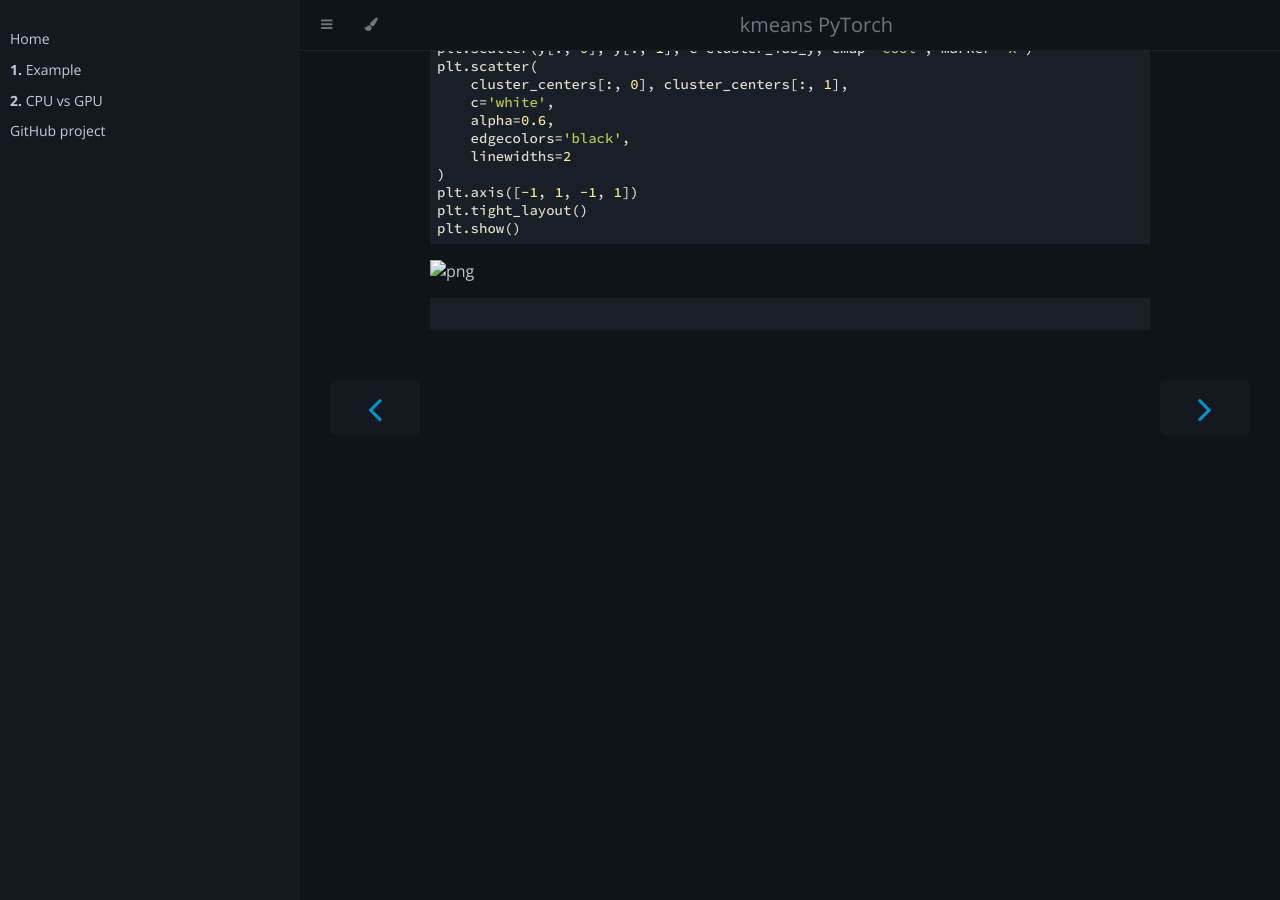
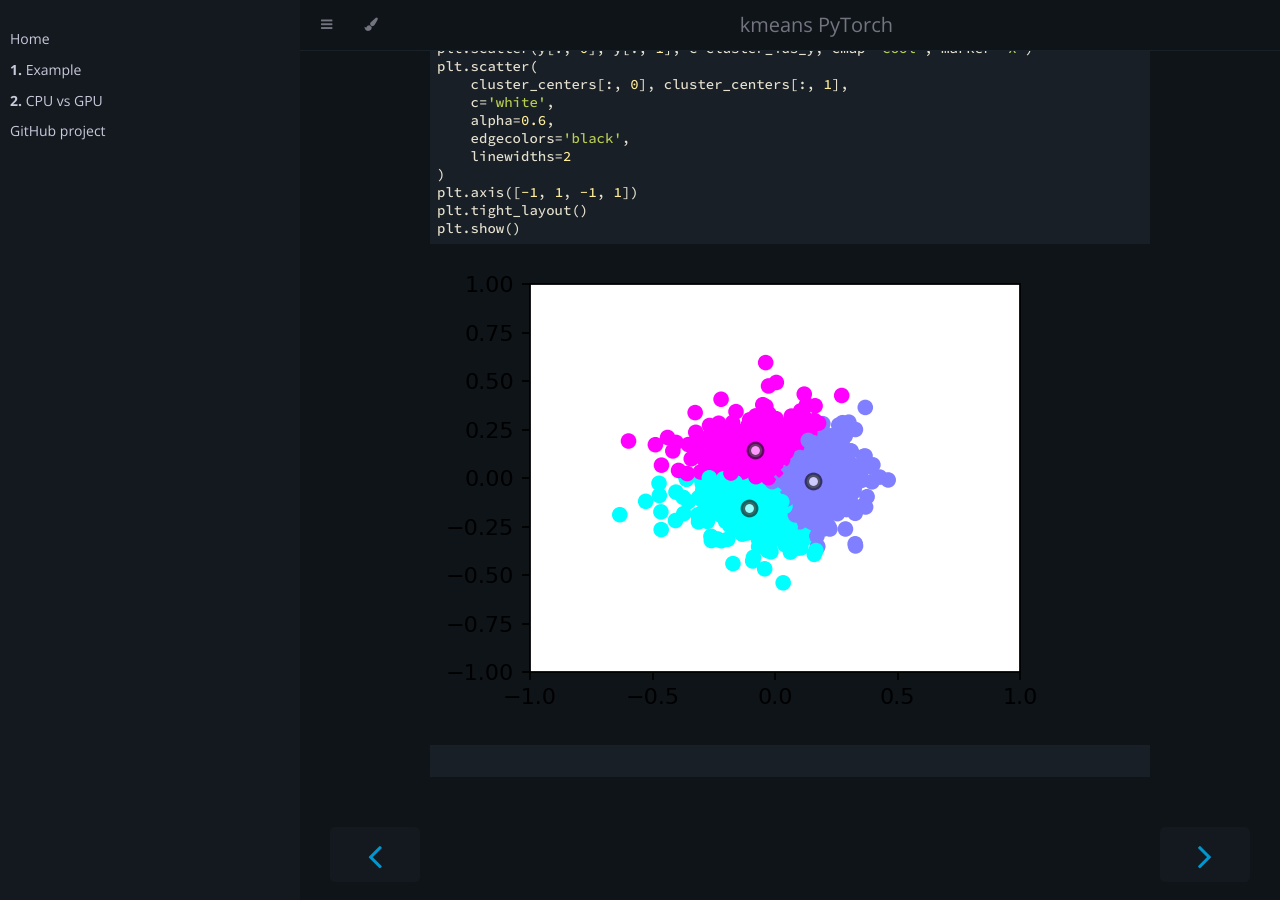
Before and after one commit to subhadarship/kmeans_pytorch, a Jekyll site: the page built from docs/example/example.md, in a window 1280 px wide and 900 px high, scrolled down 2085 px. Built offline with Jekyll 4.4.1, drawn with Linux system fonts in a browser that asks for light colours; nearby versions of some CDN libraries; before the commit the page ends 2570 px from its top, so only the background shows below that.

Commit message:
Add files via upload

````diff
--- a/docs/example/example.md
+++ b/docs/example/example.md
@@ -157,7 +157,7 @@
 ```
 
 
-![png]({{ site.baseurl }}/docs/static/img/example/output_10_0.png)
+![png]({{ site.baseurl }}/static/img/example/output_10_0.png)
 
 
 
````
